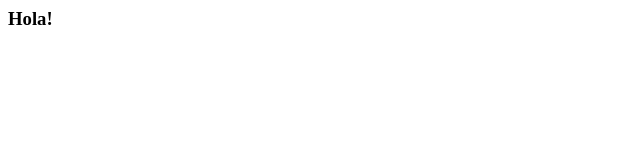
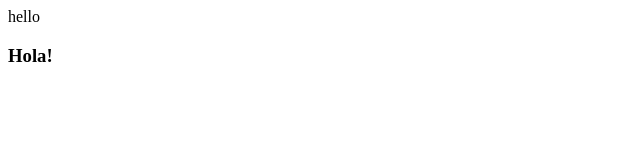
Before and after one commit to GITlamaria/git-course, a plain HTML site: page index.html in a window 1280 px wide. Shown: the whole page, without its empty margins (0-640 px from the left). Drawn offline with Linux system fonts and the light colour scheme.

Commit message:
again, updated index.html

```diff
--- a/index.html
+++ b/index.html
@@ -1,3 +1,4 @@
 <html>
-	<h3>Hola!</h3>
-</html>
+	<label>hello</label>	<h3>Hola!</h3>
+</html
+>
```
